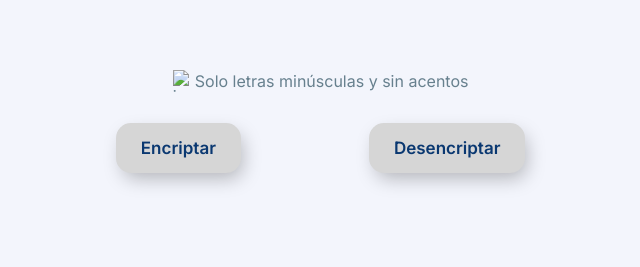
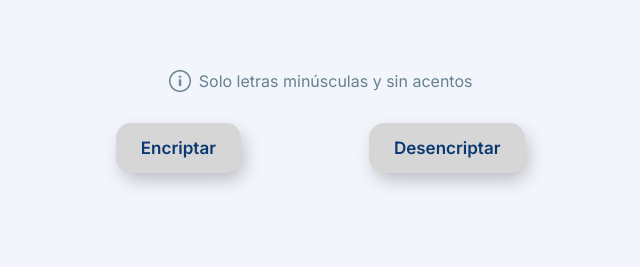
Before and after one commit to jorge-jrzz/Encriptador-de-texto, a plain HTML site: page index.html in a window 1280 px wide. Shown: the part 591-858 px from the top of the page, 106-746 px from the left. Drawn offline with Linux system fonts and the light colour scheme.

Commit message:
fix icon image

```diff
--- a/index.html
+++ b/index.html
@@ -26,7 +26,7 @@
                 <textarea id="ingresaTexto" placeholder="Ingrese el texto aquí."></textarea>
             </div>
             <div class="aviso">
-                <img id="info" src="img/icon_info.png" alt="icono de iformacion" width="22" height="22">
+                <img id="info" src="img/icon_info.png" alt="icono de iformacion" width="22" height="22" style="margin-right: 0.5rem;">
                 <p id="restrigcion"> Solo letras minúsculas y sin acentos</p>
             </div>
             <div class="button-container">
```
Also changed, not shown: img/icon_info.png (renamed from img/icon_info(1).png).
